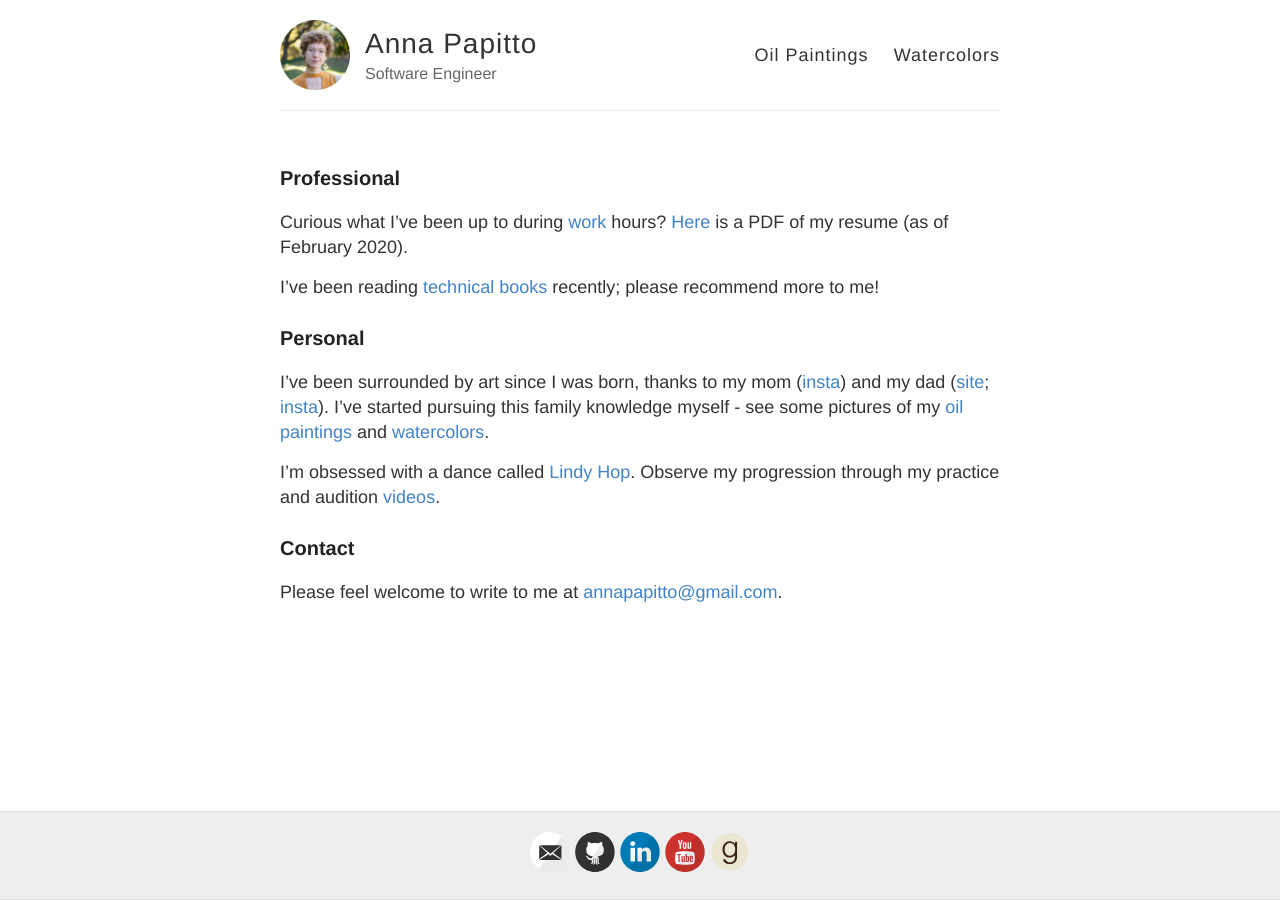
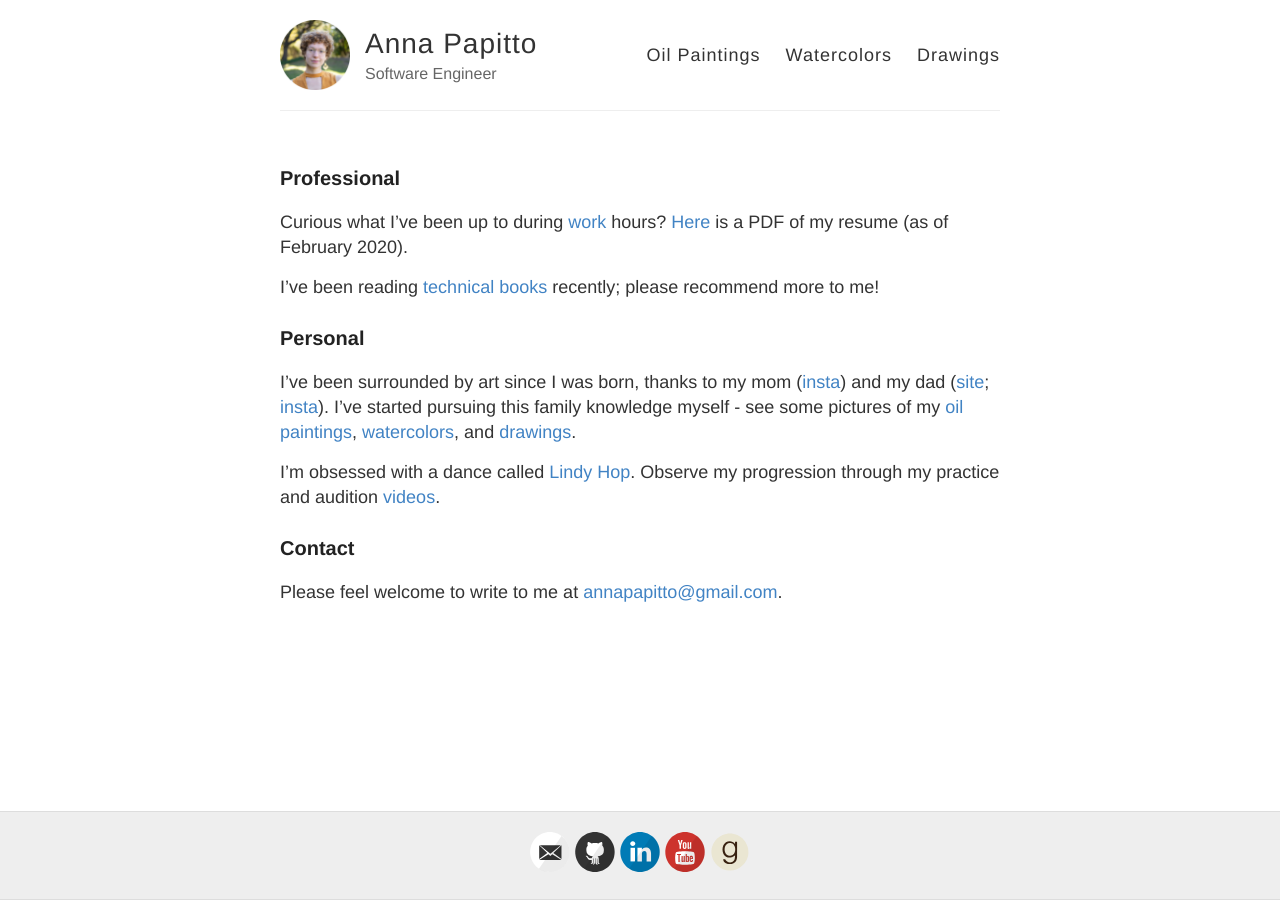
Before and after one commit to annapapitto/annapapitto.github.io, a Jekyll site: the page built from index.md, in a window 1280 px wide. Built offline with Jekyll 4.4.1, drawn with Linux system fonts in a browser that asks for light colours.

Commit message:
Add drawings

```diff
--- a/_includes/about.md
+++ b/_includes/about.md
@@ -6,7 +6,7 @@
 
 ### Personal
 
-I've been surrounded by art since I was born, thanks to my mom ([insta](https://www.instagram.com/amei_art_gallery/)) and my dad ([site](https://www.brucepapitto.com/); [insta](https://www.instagram.com/brucepapittostudio/)). I've started pursuing this family knowledge myself - see some pictures of my [oil paintings]({{ site.url }}/oil) and [watercolors]({{ site.url }}/watercolor).
+I've been surrounded by art since I was born, thanks to my mom ([insta](https://www.instagram.com/amei_art_gallery/)) and my dad ([site](https://www.brucepapitto.com/); [insta](https://www.instagram.com/brucepapittostudio/)). I've started pursuing this family knowledge myself - see some pictures of my [oil paintings]({{ site.url }}/oil), [watercolors]({{ site.url }}/watercolor), and [drawings]({{ site.url }}/drawing).
 
 I'm obsessed with a dance called [Lindy Hop](https://en.wikipedia.org/wiki/Lindy_Hop). Observe my progression through my practice and audition [videos](https://www.youtube.com/playlist?list=PLleMhVsxATAS5iZEDKibwG61kd76IkB3M).
 
--- a/_layouts/default.html
+++ b/_layouts/default.html
@@ -31,6 +31,7 @@
             <!-- <a href="{{ site.baseurl }}/blog">Blog</a> -->
             <a href="{{ site.baseurl }}/oil">Oil Paintings</a>
             <a href="{{ site.baseurl }}/watercolor">Watercolors</a>
+            <a href="{{ site.baseurl }}/drawing">Drawings</a>
             <!-- <a href="{{ site.baseurl }}/">About</a> -->
           </nav>
         </header>
--- /dev/null
+++ b/drawing.html
@@ -0,0 +1,5 @@
+---
+layout: artwork_page
+title: Drawings
+medium: drawing
+---
```
Also changed, not shown: images/art/drawing/Cups-landscape.jpg (added), images/art/drawing/Leaves-landscape.jpg (added), images/art/drawing/Man_Sitting-portrait.jpg (added), images/art/drawing/Plant_Skull-landscape.jpg (added), images/art/drawing/Woman_Sitting-portrait.jpg (added).
